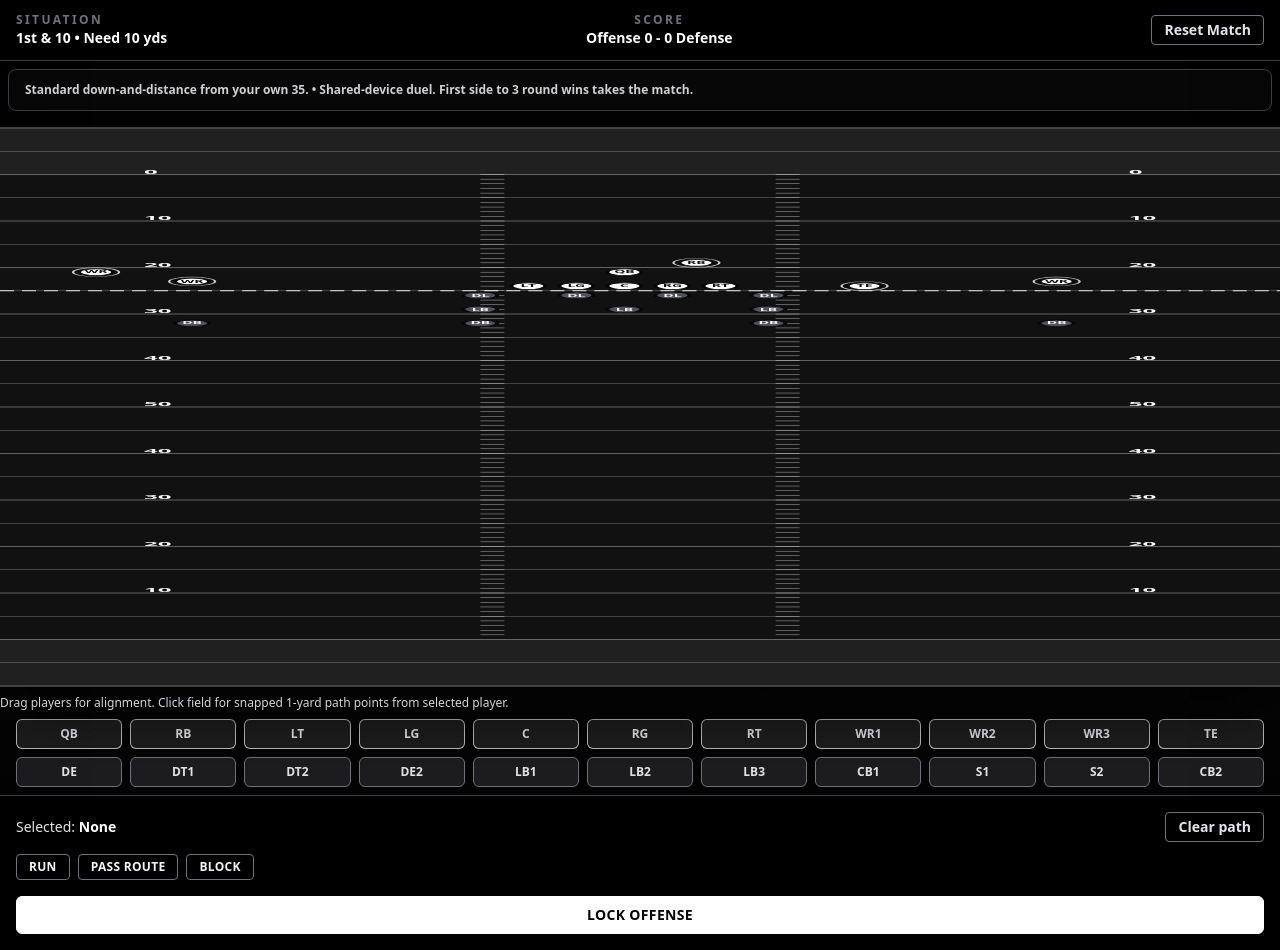
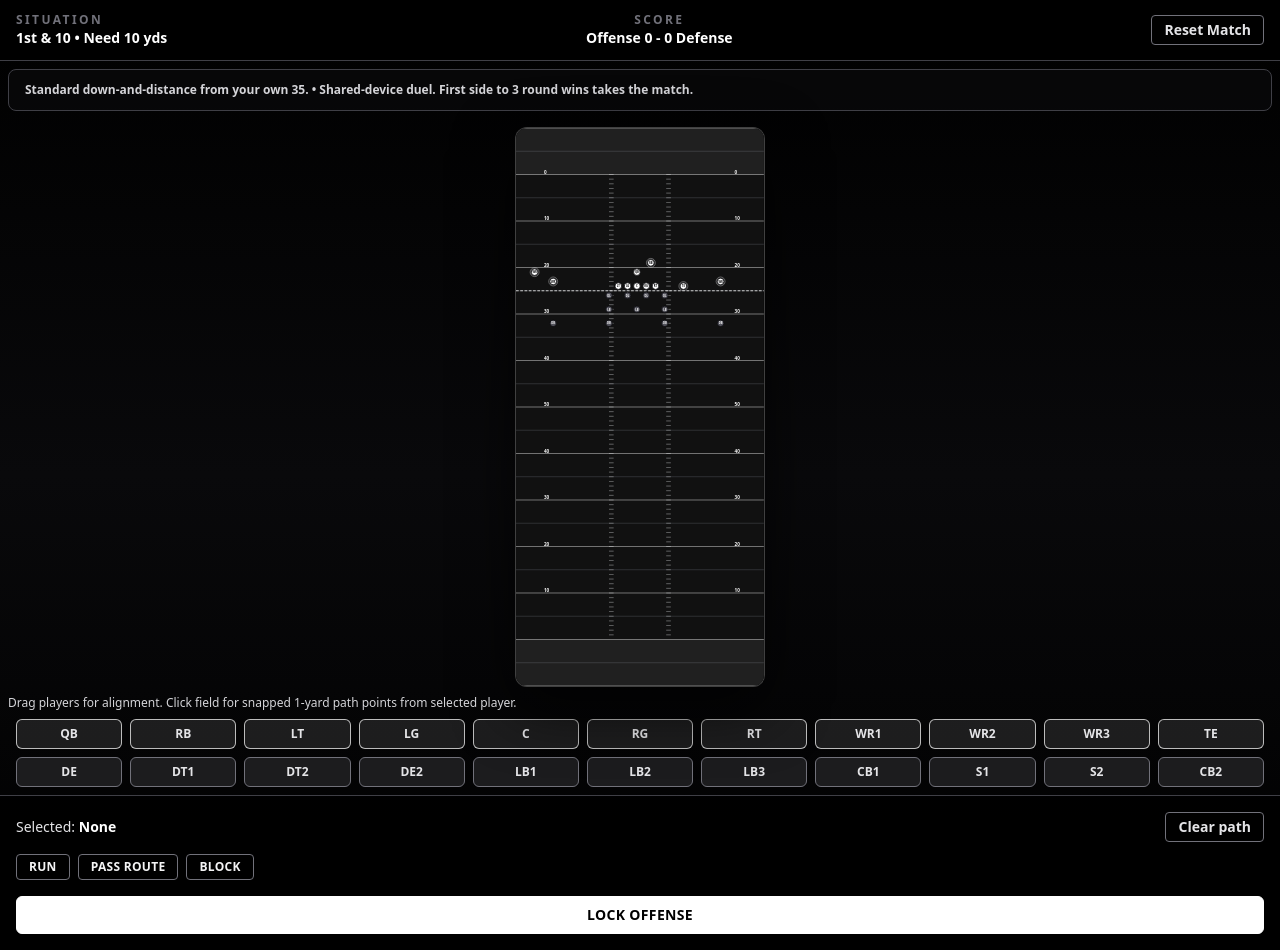
Before and after one commit to slytwork/whiteboard, a Next.js app: page / in a window 1280 px wide. Built offline with nearby package versions, Linux system fonts and the light colour scheme.

Commit message:
Restore field proportions while preserving pointer accuracy

```diff
--- a/src/components/Field.tsx
+++ b/src/components/Field.tsx
@@ -61,11 +61,11 @@ export function Field({
   };
 
   return (
-    <div className="relative left-1/2 w-screen -translate-x-1/2 px-0 py-2">
+    <div className="relative w-full px-0 py-2">
       <svg
         viewBox={`0 0 ${FIELD_WIDTH_PX} ${FIELD_LENGTH_PX}`}
-        preserveAspectRatio="none"
-        className="h-[calc(100vh-250px)] min-h-[560px] w-screen rounded-none border-y border-white/25 bg-black shadow-[0_20px_60px_rgba(0,0,0,0.7)]"
+        preserveAspectRatio="xMidYMid meet"
+        className="mx-auto block h-[calc(100vh-250px)] min-h-[560px] max-h-[82vh] w-auto max-w-full rounded-xl border border-white/25 bg-black shadow-[0_20px_60px_rgba(0,0,0,0.7)]"
         onPointerDown={handleFieldClick}
       >
         <rect x={0} y={0} width={FIELD_WIDTH_PX} height={FIELD_LENGTH_PX} fill="#111111" />
```
